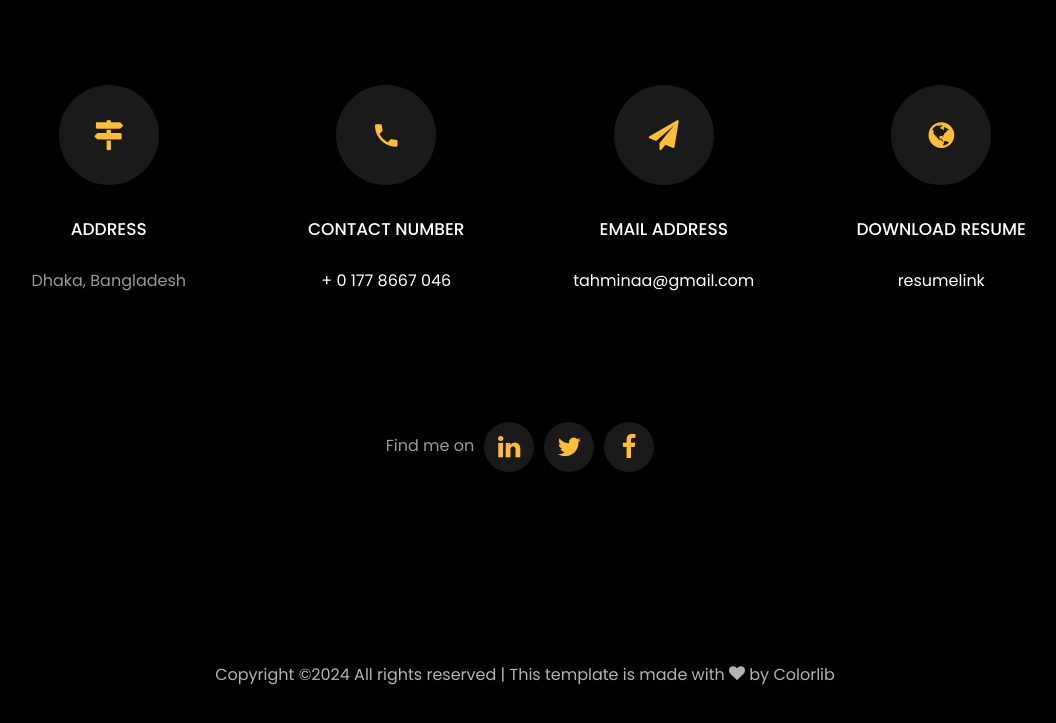
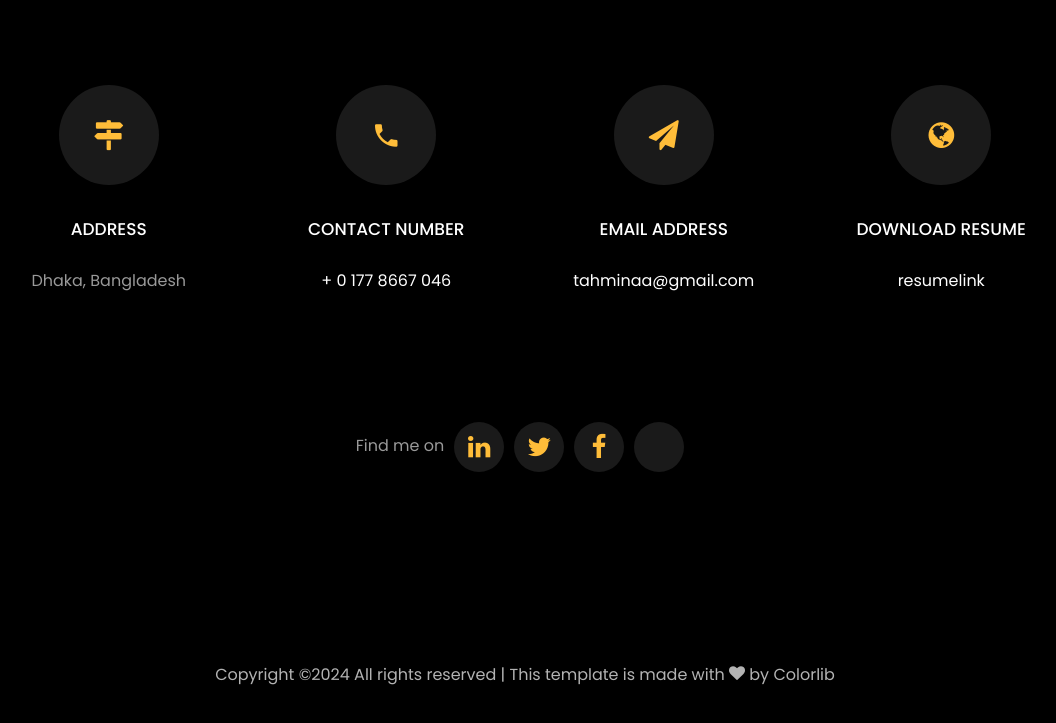
Before and after one commit to primaa28/primaa28.github.io, a plain HTML site: page index.html in a window 1280 px wide. Shown: the part 4806-5529 px from the top of the page, without its empty margins (115-1171 px from the left). Drawn offline with Linux system fonts and the light colour scheme; files whose address does not match are found by name.

Commit message:
Update index.html

```diff
--- a/index.html
+++ b/index.html
@@ -586,6 +586,7 @@
 					  <li class="ftco-animate"><a href="https://www.linkedin.com/in/tahmina-afroz-prima-8113a01aa/"><span class="icon-linkedin"></span></a></li>
 					  <li class="ftco-animate"><a href="https://x.com/AfrozPrima"><span class="icon-twitter"></span></a></li>
 					  <li class="ftco-animate"><a href="https://www.facebook.com/wifee.zora?mibextid=ZbWKwL"><span class="icon-facebook"></span></a></li>
+					  <li class="ftco-animate"><a href="https://tahminaprima.oursite.co/"><span class="icon-website"></span></a></li>
 
 					</ul>
 				<br>
```
